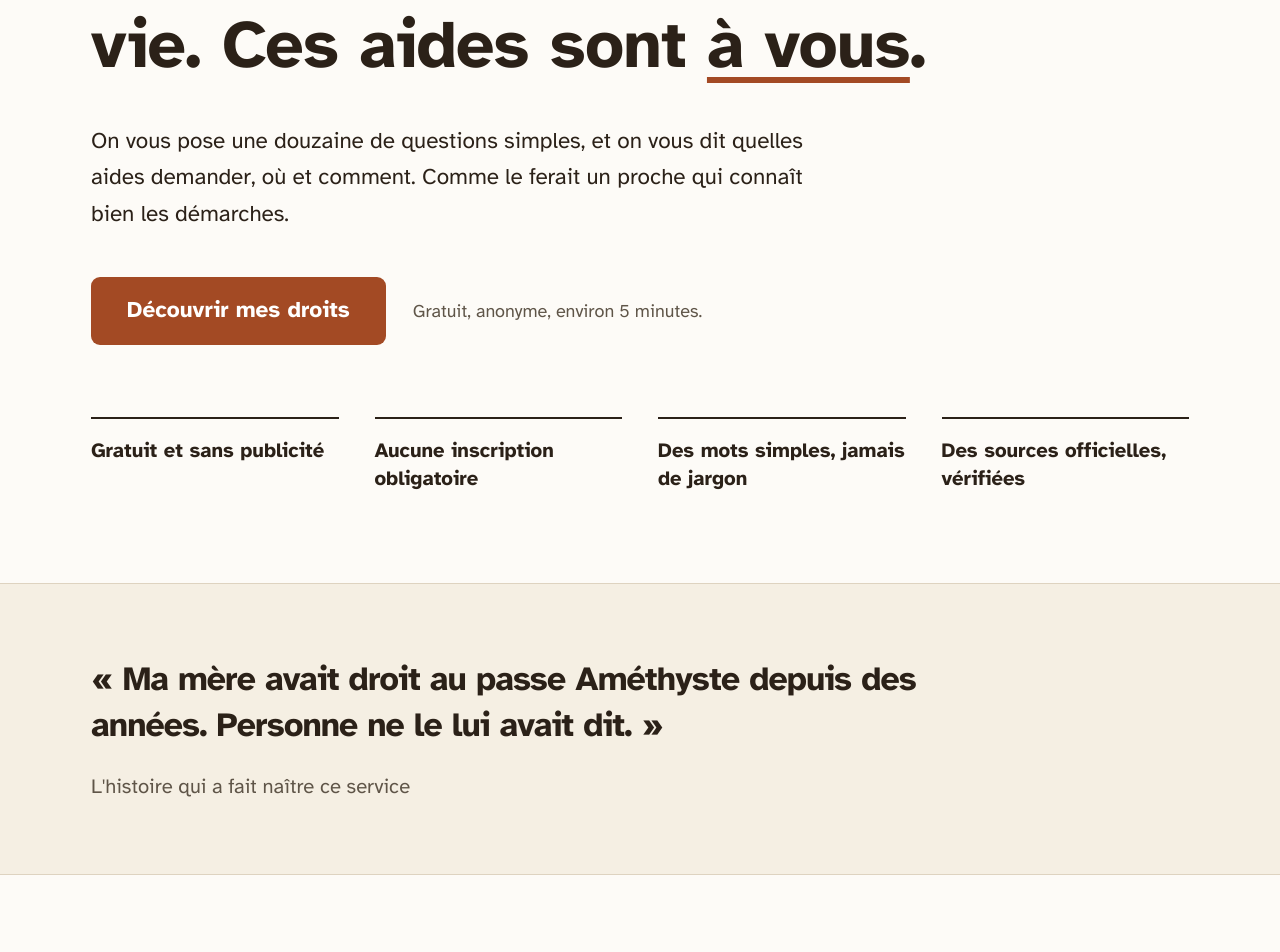
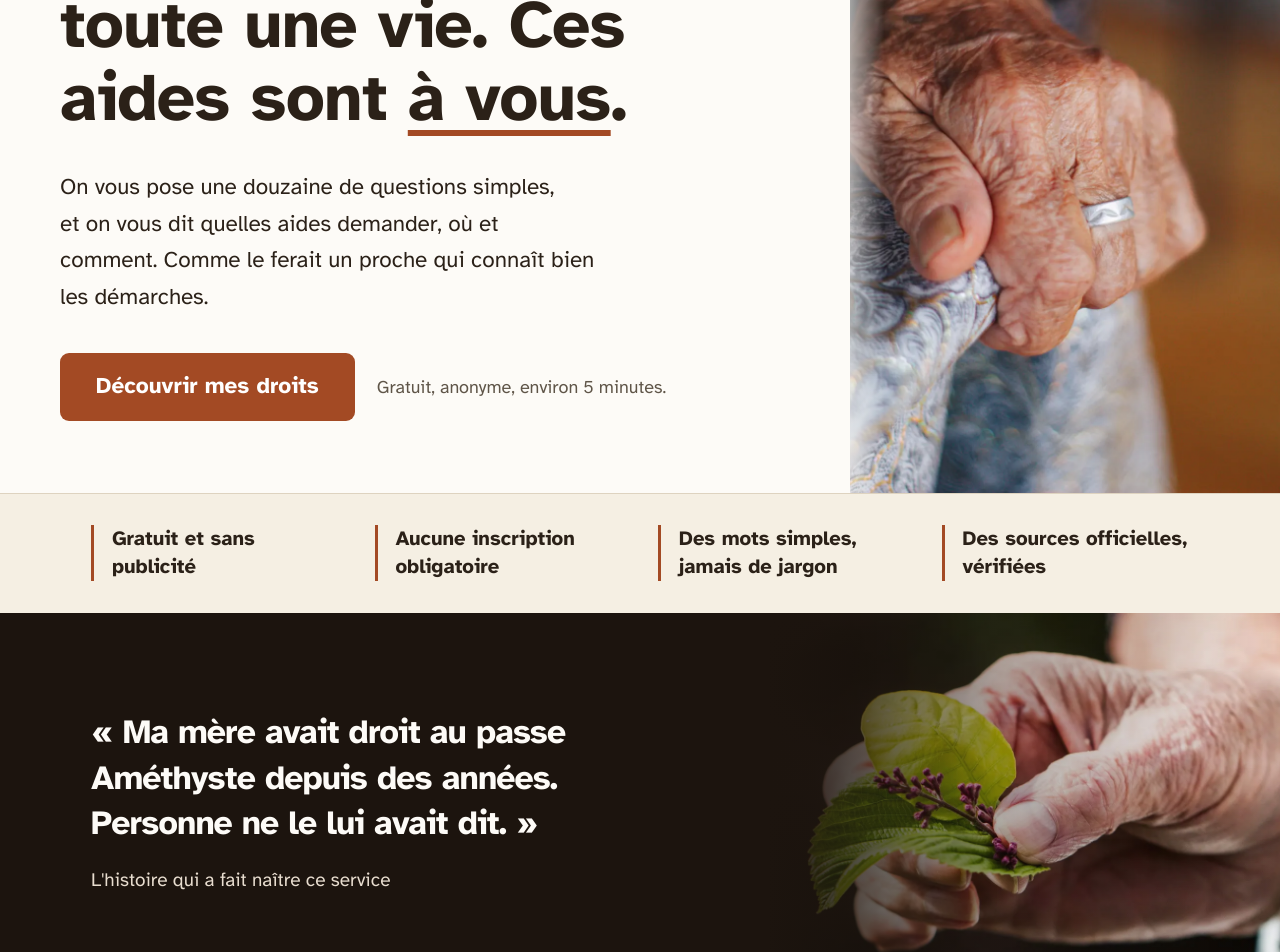
Before and after one commit to Nctrn17/mon-sesame, a Next.js app in the folder web/: page / in a window 1280 px wide. Shown: the part 240-1192 px from the top of the page. Built offline with nearby package versions, Linux system fonts and the light colour scheme; no server answers.

Commit message:
feat: refonte de la landing en pleine presence avec photos documentaires

```diff
--- a/web/src/app/page.tsx
+++ b/web/src/app/page.tsx
@@ -1,10 +1,15 @@
+import Image from "next/image";
 import Link from "next/link";
+import mainTenue from "@/images/main-tenue.webp";
+import mainLilas from "@/images/main-lilas.webp";
 
 export default function Home() {
   return (
     <div>
-      {/* Héro : purement typographique, l'accent terracotta souligne la promesse */}
-      <section className="mx-auto max-w-5xl px-6 pb-16 pt-16 sm:pt-24">
+      {/* Héro « pleine présence » : la photo touche le header et la bande promesses */}
+      <section className="mx-auto max-w-[1400px]">
+        <div className="grid items-stretch lg:grid-cols-[1fr_430px]">
+          <div className="flex flex-col justify-center px-6 pb-16 pt-16 sm:pt-24 lg:pb-[72px] lg:pl-[60px] lg:pr-14 lg:pt-[88px]">
             <h1 className="max-w-4xl text-5xl font-bold leading-[1.08] tracking-tight sm:text-6xl">
               Vous avez travaillé toute une vie. Ces aides sont{" "}
               <span className="underline decoration-brand decoration-[6px] underline-offset-[10px]">
@@ -12,11 +17,11 @@ export default function Home() {
               </span>
               .
             </h1>
-        <p className="mt-9 max-w-2xl text-xl leading-relaxed">
-          On vous pose une douzaine de questions simples, et on vous dit quelles aides demander,
-          où et comment. Comme le ferait un proche qui connaît bien les démarches.
+            <p className="mt-[34px] max-w-[560px] text-xl leading-relaxed">
+              On vous pose une douzaine de questions simples, et on vous dit quelles aides
+              demander, où et comment. Comme le ferait un proche qui connaît bien les démarches.
             </p>
-        <div className="mt-10 flex flex-wrap items-center gap-6">
+            <div className="mt-[38px] flex flex-wrap items-center gap-[22px]">
               <Link
                 href="/simulateur"
                 className="inline-block whitespace-nowrap rounded-lg bg-brand px-8 py-4 text-xl font-bold text-white transition hover:bg-brand-dark active:translate-y-px"
@@ -25,11 +30,29 @@ export default function Home() {
               </Link>
               <span className="text-muted">Gratuit, anonyme, environ 5 minutes.</span>
             </div>
+          </div>
+          <div className="relative hidden min-h-[560px] lg:block">
+            <Image
+              src={mainTenue}
+              alt="La main d'une personne âgée qui serre celle qui l'accompagne"
+              fill
+              placeholder="blur"
+              sizes="(min-width: 1024px) 430px, 0px"
+              className="object-cover object-[35%_center]"
+              priority
+            />
+            {/* Voile de raccord très subtil entre le fond crème et la photo */}
+            <div
+              aria-hidden
+              className="absolute inset-0 bg-[linear-gradient(90deg,rgba(253,251,247,0.6)_0%,rgba(253,251,247,0)_8%)]"
+            />
+          </div>
+        </div>
       </section>
 
-      {/* Promesses : quatre colonnes à filets, sans titre de section */}
-      <section aria-label="Nos engagements" className="mx-auto max-w-5xl px-6 pb-20">
-        <ul className="grid gap-x-8 gap-y-6 sm:grid-cols-2 lg:grid-cols-4">
+      {/* Promesses : bande sable pleine largeur, filets verticaux terracotta */}
+      <section aria-label="Nos engagements" className="border-t border-border bg-card">
+        <ul className="mx-auto grid max-w-5xl gap-8 px-6 py-7 sm:grid-cols-2 lg:grid-cols-4">
           <Promesse>Gratuit et sans publicité</Promesse>
           <Promesse>Aucune inscription obligatoire</Promesse>
           <Promesse>Des mots simples, jamais de jargon</Promesse>
@@ -38,17 +61,47 @@ export default function Home() {
       </section>
 
       {/* L'histoire qui a fait naître le service : bande pleine largeur, à plat */}
-      <section className="border-y border-border bg-card">
-        <div className="mx-auto max-w-5xl px-6 py-16">
-          <blockquote className="max-w-3xl">
-            <p className="text-3xl font-bold leading-snug tracking-tight">
+      {/* Citation : bande sombre pleine largeur, la photo occupe le tiers droit
+          et se fond dans le fond (une photo macro en pleine largeur paraîtrait géante) */}
+      <section className="bg-[#1c140e]">
+        <div className="relative flex min-h-[380px] items-center">
+          <div className="absolute inset-y-0 right-0 hidden w-2/5 sm:block">
+            <Image
+              src={mainLilas}
+              alt="La main d'une personne âgée qui tient une branche de lilas en bouton"
+              fill
+              placeholder="blur"
+              sizes="40vw"
+              className="object-cover"
+            />
+            {/* Fondu de la photo vers le fond sombre de la bande */}
+            <div
+              aria-hidden
+              className="absolute inset-0 bg-[linear-gradient(90deg,#1c140e_0%,rgba(28,20,14,0.35)_45%,rgba(28,20,14,0)_100%)]"
+            />
+          </div>
+          <div className="relative mx-auto w-full max-w-5xl px-6 py-[72px]">
+            <blockquote className="max-w-[640px] sm:max-w-[52%]">
+              <p className="text-3xl font-bold leading-[1.35] tracking-tight text-background">
                 «&nbsp;Ma mère avait droit au passe Améthyste depuis des années. Personne ne le lui
                 avait dit.&nbsp;»
               </p>
-            <footer className="mt-5 text-lg text-muted">
+              <footer className="mt-[18px] text-[19px] text-[#e8ddcf]">
                 L&apos;histoire qui a fait naître ce service
               </footer>
             </blockquote>
+          </div>
+        </div>
+        {/* Mobile : la photo passe sous le texte au lieu de se glisser derrière */}
+        <div className="relative h-52 sm:hidden">
+          <Image
+            src={mainLilas}
+            alt="La main d'une personne âgée qui tient une branche de lilas en bouton"
+            fill
+            placeholder="blur"
+            sizes="100vw"
+            className="object-cover"
+          />
         </div>
       </section>
 
@@ -81,7 +134,7 @@ export default function Home() {
 
 function Promesse({ children }: { children: React.ReactNode }) {
   return (
-    <li className="border-t-2 border-foreground pt-4 text-lg font-bold leading-snug">
+    <li className="border-l-[3px] border-brand pl-4 text-lg font-bold leading-snug">
       {children}
     </li>
   );
```
Also changed, not shown: web/src/images/main-lilas.webp (added), web/src/images/main-tenue.webp (added). Lines whose indentation alone changed are shown as unchanged.
